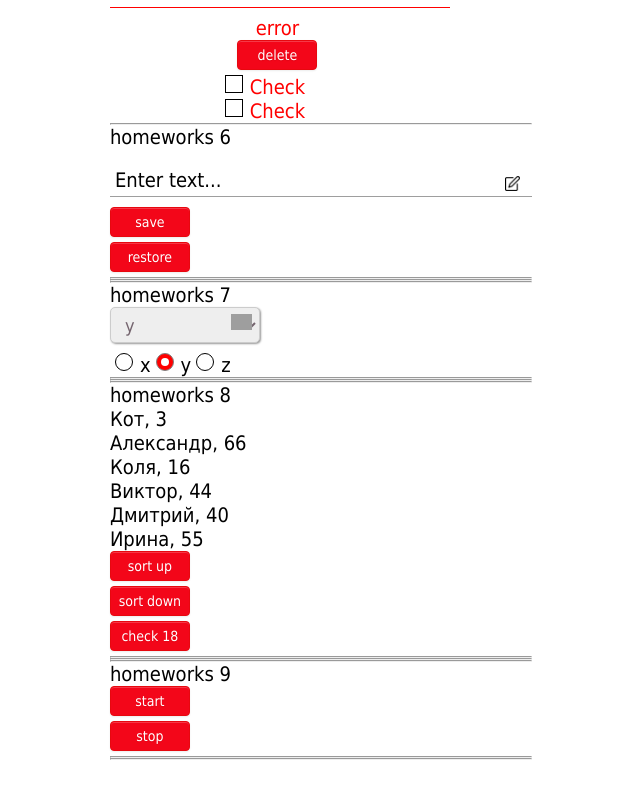
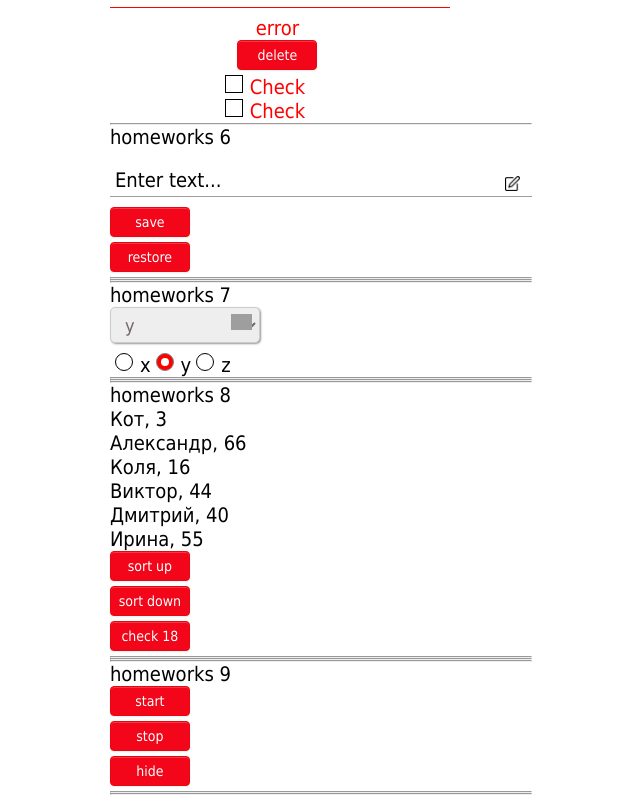
Before and after one commit to rebusok/homework, a React (Create React App) app: page /#/pre-junior in a window 1280 px wide. Shown: the part 673-1468 px from the top of the page, without its empty margins (319-959 px from the left). Before the commit the page ends 1433 px from the top, so only its background shows below. Built offline with nearby package versions, Linux system fonts and the light colour scheme; grey boxes are pictures that could not be loaded.

Commit message:
finish 9Leson Add hideBtn

```diff
--- a/src/p2-homeworks/h9/Clock.tsx
+++ b/src/p2-homeworks/h9/Clock.tsx
@@ -22,6 +22,10 @@ function Clock() {
 
         }, 1000);
         setTimerId(id);
+    }
+    const hide = () => {
+        setShow(false);
+        clearInterval(timerId);
     }
 
     const onMouseEnter = () => {
@@ -83,6 +87,7 @@ console.log(ears);
 
             <SuperButton onClick={start}>start</SuperButton>
             <SuperButton onClick={stop}>stop</SuperButton>
+            <SuperButton onClick={hide}>hide</SuperButton>
 
         </div>
     );
```
